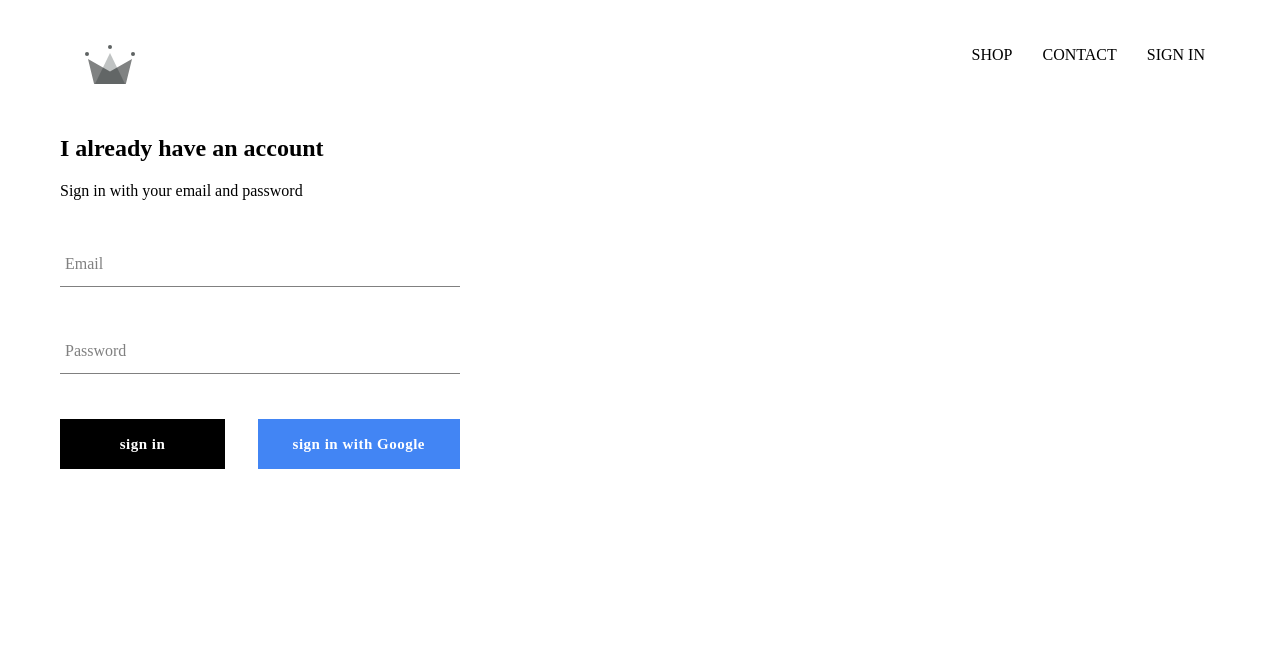
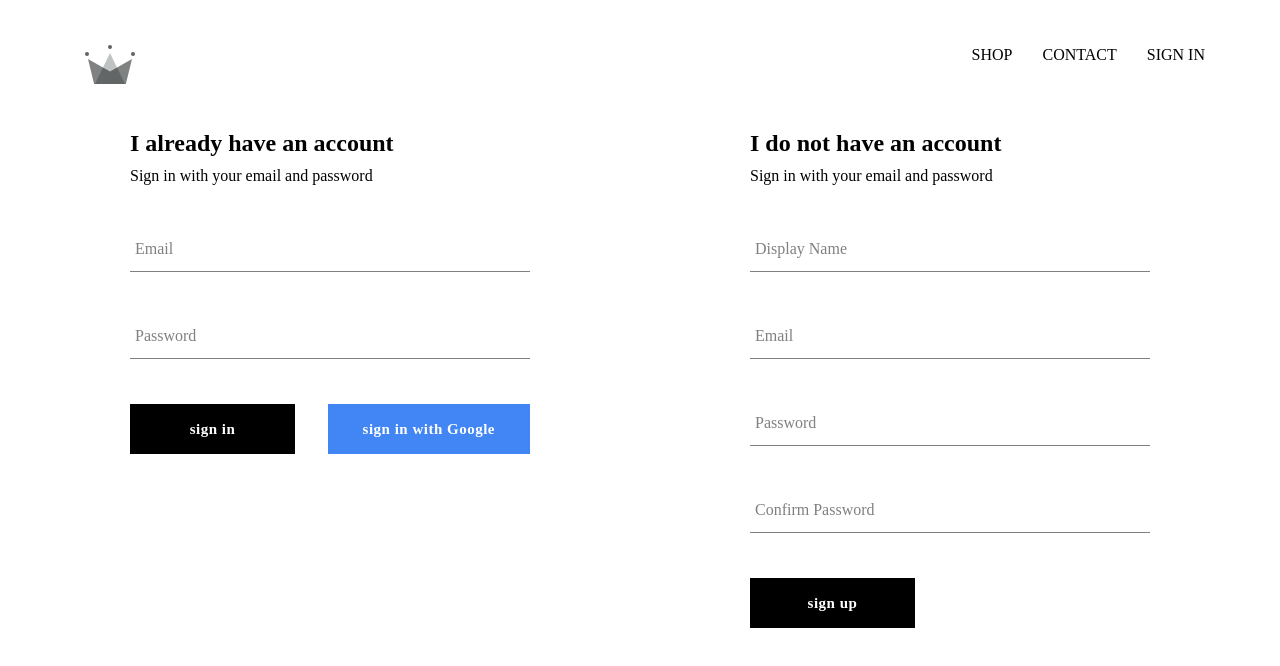
Before and after one commit to marzenazavala/e-commerce, a React (Create React App) app: page /signin in a window 1280 px wide. Shown: the top 666 px of the page. Built offline with nearby package versions, Linux system fonts and the light colour scheme; no server answers; a web font is replaced by a local one.

Commit message:
feat: sign up & sign in

```diff
--- a/src/components/signIn/SignIn.jsx
+++ b/src/components/signIn/SignIn.jsx
@@ -3,7 +3,7 @@
 import FormInput from "../formInput/FormInput";
 import CustomButton from "../button/CustomButton";
 
-import {signInWithGoogle} from "../../firebase/firebase.utils"
+import {auth, signInWithGoogle} from "../../firebase/firebase.utils"
 
 class SignIn extends Component {
 constructor(props){
@@ -18,9 +18,20 @@
 }
 
 
-handleSubmit = (e) => {
-    e.preventDefault();
-    this.setState({email:'', password:''})
+handleSubmit = async event => {
+    event.preventDefault();
+
+    const {email, password} = this.state;
+
+    try {
+        await auth.signInWithEmailAndPassword(email, password);
+        this.setState({email:'', password:''})
+
+    } catch (error) {
+        console.log(error)
+    }
+
+
 }
 
 handleChange = (e) => {
@@ -30,23 +41,25 @@
 
 render () {
 
+    const {email, password} = this.state;
+
     return(
         <div className="sign-in">
-            <h2>I already have an account</h2>
+            <h2 className='title'>I already have an account</h2>
             <span>Sign in with your email and password</span>
             <form onSubmit={this.handleSubmit}>
                 <FormInput
                     name="email"
                     type="email"
                     onChange={this.handleChange}
-                    value={this.state.email}
+                    value={email}
                     label='Email'
                     required />
 
                 <FormInput
                     name="password"
                     type="password"
-                    value={this.state.password}
+                    value={password}
                     onChange={this.handleChange}
                     label='Password'
                     required />
--- a/src/components/signIn/signIn.scss
+++ b/src/components/signIn/signIn.scss
@@ -3,11 +3,13 @@
     display: flex;
     flex-direction: column;
 
+
+    .title {
+        margin: 10px 0;
+    }
+
 }
 
-.title {
-    margin: 10px 0;
-}
 
 .buttons {
     display: flex;
--- /dev/null
+++ b/src/components/signUp/SignUp.jsx
@@ -0,0 +1,104 @@
+import React, {Component} from 'react';
+import FormInput from '../formInput/FormInput';
+import CustomButton from '../button/CustomButton';
+
+import {auth, createUserProfileDocument} from '../../firebase/firebase.utils';
+
+import './signUp.scss';
+
+class SignUp extends Component {
+    constructor(){
+        super();
+
+        this.state={
+            displayName: '',
+            email: '',
+            password: '',
+            confirmPassword: ''
+        }
+    }
+
+    handleSubmit = async event => {
+        event.preventDefault();
+        const { displayName, email, password, confirmPassword} = this.state;
+        if(password !== confirmPassword){
+            alert('Passwords do not match')
+            return
+        }
+
+        try {
+            const {user} = await auth.createUserWithEmailAndPassword(
+                email,
+                password
+                );
+
+            await createUserProfileDocument(user, {displayName});
+            this.setState({
+                displayName: '',
+                email: '',
+                password: '',
+                confirmPassword: ''
+            })
+
+        } catch (error) {
+            console.error(error)
+        }
+    };
+
+    handleChange = event => {
+        const {name, value} = event.target;
+        this.setState({
+            [name]: value
+        })
+    };
+
+
+    render() {
+
+        const { displayName, email, password, confirmPassword} = this.state;
+
+        return(
+            <div className='sign-up'>
+                <h2 className='title'>I do not have an account</h2>
+                <span>Sign in with your email and password</span>
+                <form className='sign-up-form' onSubmit={this.handleSubmit}>
+                <FormInput
+                    type='text'
+                    name='displayName'
+                    value={displayName}
+                    onChange={this.handleChange}
+                    label="Display Name"
+                    required
+                />
+                <FormInput
+                    type='email'
+                    name='email'
+                    value={email}
+                    onChange={this.handleChange}
+                    label="Email"
+                    required
+                />
+                <FormInput
+                    type='password'
+                    name='password'
+                    value={password}
+                    onChange={this.handleChange}
+                    label="Password"
+                    required
+                />
+                <FormInput
+                    type='password'
+                    name='confirmPassword'
+                    value={confirmPassword}
+                    onChange={this.handleChange}
+                    label="Confirm Password"
+                    required
+                />
+                <CustomButton type='submit'>sign up</CustomButton>
+                </form>
+            </div>
+        )
+    }
+}
+
+ export default SignUp
--- /dev/null
+++ b/src/components/signUp/signUp.scss
@@ -0,0 +1,10 @@
+.sign-up {
+    display: flex;
+    flex-direction: column;
+    width: 400px;
+
+
+    .title {
+        margin: 10px 0;
+    }
+}
--- a/src/pages/signIn-signUp/SigninSignUp.jsx
+++ b/src/pages/signIn-signUp/SigninSignUp.jsx
@@ -1,13 +1,15 @@
 import React from "react";
 import "./signInSignUp.scss";
-import SignInForm from "../../components/signIn/SignIn";
+import SignIn from "../../components/signIn/SignIn";
+import SignUp from '../../components/signUp/SignUp'
 
 
 const SignInSignUp = () => {
 
     return (
         <div className="sign-in-and-sign-up">
-            <SignInForm/>
+            <SignIn/>
+            <SignUp/>
         </div>
     )
 
--- a/src/pages/signIn-signUp/signInSignUp.scss
+++ b/src/pages/signIn-signUp/signInSignUp.scss
@@ -0,0 +1,6 @@
+.sign-in-and-sign-up {
+    width: 1020px;
+    display: flex;
+    justify-content: space-between;
+    margin: 30px auto;
+}
```
